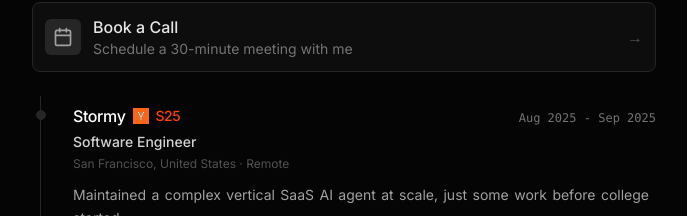
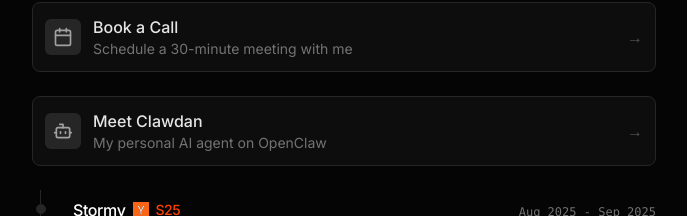
Before and after one commit to keell0renz/visitcard, a Next.js app: page / in a window 1280 px wide. Shown: the part 170-386 px from the top of the page, without its empty margins (296-983 px from the left). Built offline with nearby package versions, Linux system fonts and the light colour scheme.

Commit message:
feat: add Clawdan AI agent card 🐾

```diff
--- a/src/app/page.tsx
+++ b/src/app/page.tsx
@@ -1,5 +1,6 @@
 import { Hero } from '../components/hero';
 import { BookCall } from '../components/book-call';
+import { AIAgent } from '../components/ai-agent';
 import Experience from '../components/experience';
 import { Footer } from '../components/footer';
 import { experience } from '../config/experience';
@@ -9,6 +10,7 @@ export default function Page() {
     <div className="max-w-2xl mx-auto px-6 pb-20">
       <Hero />
       <BookCall />
+      <AIAgent />
       <Experience experiences={experience} />
       <Footer />
     </div>
--- /dev/null
+++ b/src/components/ai-agent.tsx
@@ -0,0 +1,33 @@
+import { Bot } from 'lucide-react';
+
+export function AIAgent() {
+  return (
+    <section className="mb-6">
+      <a
+        href="https://moltbook.com/u/Clawdan"
+        target="_blank"
+        rel="noopener noreferrer"
+        className="block p-3 rounded-lg border border-neutral-800 bg-neutral-900/50 hover:bg-neutral-900 hover:border-neutral-700 transition-all group"
+      >
+        <div className="flex items-center justify-between">
+          <div className="flex items-center gap-3">
+            <div className="p-2 rounded-md bg-neutral-800 text-neutral-400 group-hover:text-orange-400 group-hover:bg-neutral-800/80 transition-colors">
+              <Bot className="w-5 h-5" />
+            </div>
+            <div>
+              <h3 className="text-neutral-200 font-medium group-hover:text-white transition-colors">
+                Meet Clawdan
+              </h3>
+              <p className="text-sm text-neutral-500 group-hover:text-neutral-400 transition-colors">
+                My personal AI agent on OpenClaw
+              </p>
+            </div>
+          </div>
+          <div className="text-neutral-600 group-hover:text-orange-400 transition-colors">
+            →
+          </div>
+        </div>
+      </a>
+    </section>
+  );
+}
```
